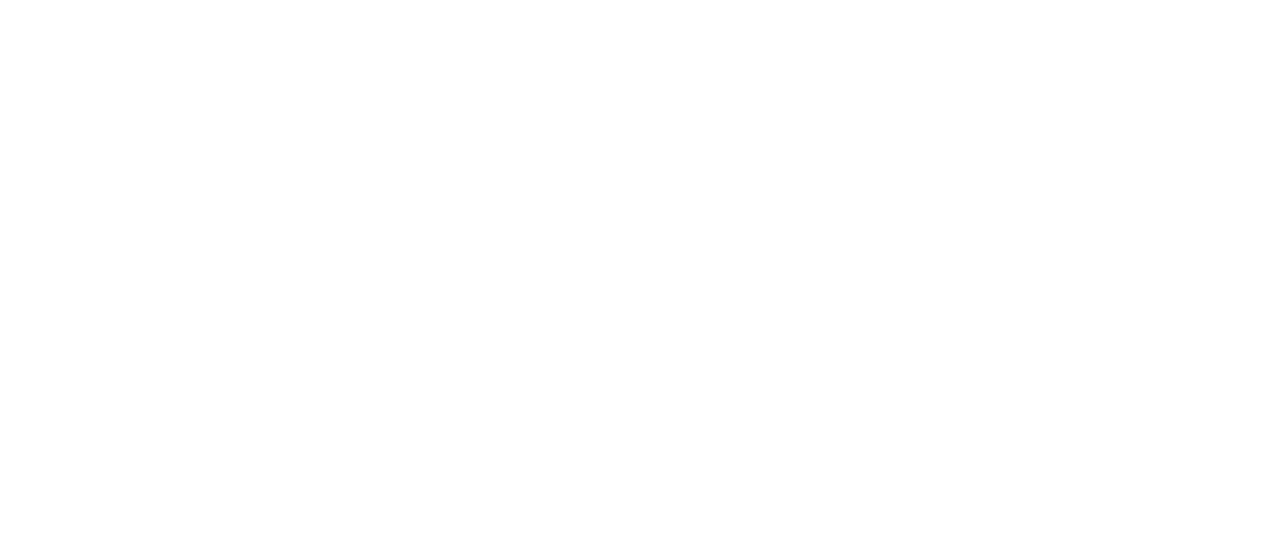
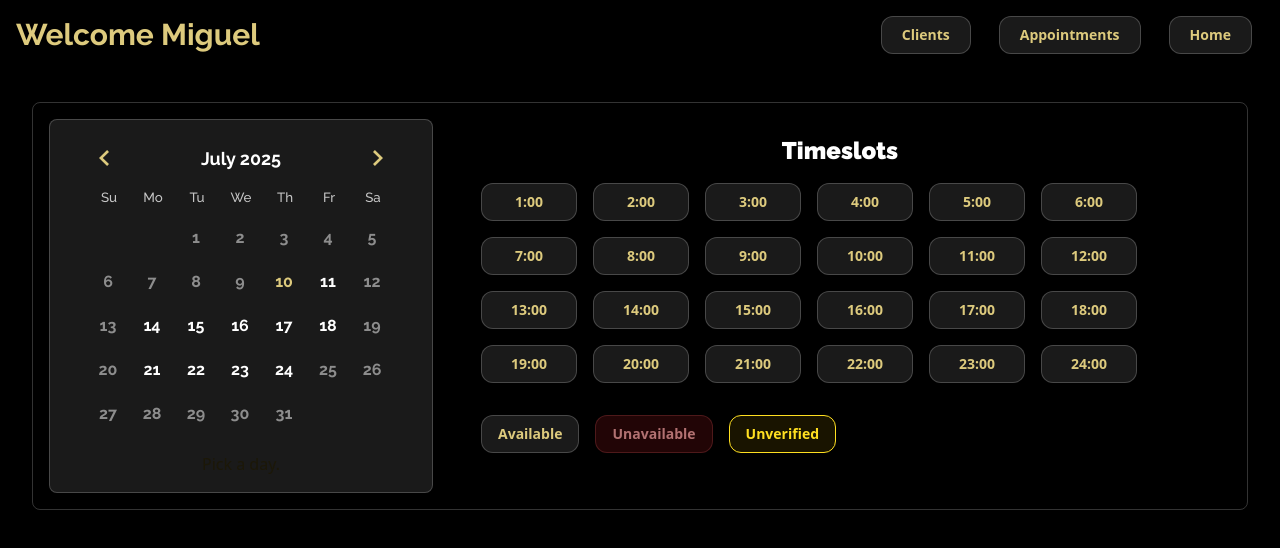
Before and after one commit to EricIshekwene/barbershop-website, a React (Vite) app: page /admin in a window 1280 px wide. Before the commit this address had no page. Shown: the top 548 px of the page. Built offline with nearby package versions, Linux system fonts and the light colour scheme; a web font is replaced by a local one.

Commit message:
TimeSlot Styling

```diff
--- a/src/App.jsx
+++ b/src/App.jsx
@@ -4,6 +4,7 @@
 import Home from './pages/Home'
 import BookingPage from './pages/BookingPage'
 import ConfirmationPage from './pages/ConfirmationPage'
+import AdminHome from './components/adminpage/AdminHome'
 
 function App() {
   return (
@@ -11,6 +12,7 @@
       <Route path="/" element={<Home />} />
       <Route path="/booking" element={<BookingPage />} />
       <Route path="/confirmation" element={<ConfirmationPage />} />
+      <Route path="/admin" element={<AdminHome />} />
     </Routes>
   )
 }
--- /dev/null
+++ b/src/components/adminpage/AdminHome.jsx
@@ -0,0 +1,12 @@
+import React from 'react'
+import AdminTitle from './admincomponents/AdminTitle'
+import AdminSetAvailability from './admincomponents/AdminSetAvailability'
+
+export default function AdminHome() {
+  return (
+    <div className='flex flex-col bg-black  h-screen'>
+        <AdminTitle />
+        <AdminSetAvailability timeslots={[1,2,3,4,5,6,7,8,9,10,11,12,13,14,15,16,17,18,19,20,21,22,23,24]} />
+    </div>
+  )
+}
--- /dev/null
+++ b/src/components/adminpage/admincomponents/AdminSetAvailability.jsx
@@ -0,0 +1,88 @@
+import React, { useState } from 'react'
+import { DayPicker, } from 'react-day-picker'
+
+export default function AdminSetAvailability({timeslots}) {
+    const [selected, setSelected] = useState(null);
+
+    const AvailableTimeslotsStyle ="px-4 py-2 rounded-xl text-sm font-semibold montserrat-navbar-btn bg-white/10 backdrop-blur-sm border border-white/20 text-[#DDCA7D] hover:bg-white/20 hover:shadow-md transition-all duration-300 focus:outline-none"
+    const UnavailableVerifiedTimeslotsStyle ="px-4 py-2 rounded-xl text-sm font-semibold montserrat-navbar-btn bg-red-500/20 backdrop-blur-sm border border-red-400/30 text-red-300 cursor-not-allowed opacity-70 hover:bg-red-500/30 transition-all duration-300 focus:outline-none"
+    const UnavailableUnverifiedTimeslotsStyle ="px-4 py-2 rounded-xl text-sm font-semibold montserrat-navbar-btn bg-yellow-400/10 backdrop-blur-sm border border-yellow-300 text-yellow-300 hover:bg-yellow-400/20 hover:shadow transition-all duration-30 focus:outline-none"
+    return (
+        <div className="flex border-1 border-white/20 m-8 p-4 rounded-lg gap-4">
+            <div
+                className={`rounded-lg border flex flex-col items-center border-white/20  w-80 sm:w-96 p-4 bg-white/10 ring-4`}
+            >
+
+                <DayPicker
+                    mode="single"
+                    selected={selected}
+                    onSelect={(date) => {
+                        setSelected(date)
+
+                    }}
+                    navLayout='around'
+                    required
+                    disabled={[
+                        { before: new Date() },
+                        { dayOfWeek: [0, 6] },
+                        { after: new Date(new Date().setDate(new Date().getDate() + 14)) },
+                    ]}
+
+                    classNames={{
+                        root: 'rdp-root text-white raleway-regular',
+                        selected: 'bg-[#DDCA7D] text-black rounded-full',
+                        today: 'text-[#DDCA7D] font-bold',
+                        chevron: `fill-[#DDCA7D]`
+
+                    }}
+                />
+
+                <p className="text-center text-[#1c1808] mt-4 font-medium">
+                    {selected ? `Selected: ${selected.toLocaleDateString()}` : "Pick a day."}
+                </p>
+            </div>
+            <div className='flex flex-col items-center p-4 flex-1'>
+                <p className='text-2xl raleway-bold text-white'>Timeslots</p>
+                <div className='flex flex-row flex-wrap items-center p-2 justify-start'>
+                    {timeslots && timeslots.length > 0 && timeslots.map((timeslot, idx) => (
+                        <div key={idx} className='flex items-center justify-start p-2'>
+                            <button
+                                className={AvailableTimeslotsStyle}
+                                style={{ minWidth: '6rem', minHeight: '2rem' }}
+                            >
+                                {timeslot}:00
+                            </button>
+                        </div>
+                    ))}
+                </div>
+                <div className='flex flex-row flex-wrap items-center p-2 justify-start self-start'>
+
+                        <div className='flex items-center p-2'>
+                            <button
+                                className={AvailableTimeslotsStyle}
+                                style={{ minWidth: '6rem', minHeight: '2rem' }}
+                            >
+                                Available
+                            </button>
+                        </div>
+                        <div className='flex items-center p-2'>
+                            <button
+                                className={UnavailableVerifiedTimeslotsStyle}
+                                style={{ minWidth: '6rem', minHeight: '2rem' }}
+                            >
+                                Unavailable
+                            </button>
+                        </div>
+                        <div className='flex items-center p-2'>
+                            <button
+                                className={UnavailableUnverifiedTimeslotsStyle}
+                                style={{ minWidth: '6rem', minHeight: '2rem' }}
+                            >
+                                Unverified
+                            </button>
+                        </div>
+                </div>
+            </div>
+        </div>
+    )
+}
--- /dev/null
+++ b/src/components/adminpage/admincomponents/AdminTitle.jsx
@@ -0,0 +1,39 @@
+import React from 'react'
+
+export default function AdminTitle() {
+    return (
+        <div className='flex flex-row bg-black items-center justify-between p-4'>
+            <h1 className='text-3xl raleway-regular text-[#DDCA7D] text-center'>Welcome Miguel</h1>
+            <div className='flex flex-row gap-4'> <a
+                href="#"
+                className="relative inline-flex items-center justify-center px-5 py-2 mr-3 rounded-xl text-sm font-semibold montserrat-navbar-btn
+             bg-white/10 backdrop-blur-sm border border-white/20 text-[#DDCA7D]
+             hover:bg-white/20 hover:shadow-md transition-all duration-300
+             focus:outline-none focus:ring-2 focus:ring-[#DDCA7D]/50 focus:ring-offset-1"
+            >
+                Clients
+            </a>
+                <a
+                    href="#"
+                    className="relative inline-flex items-center justify-center px-5 py-2 mr-3 rounded-xl text-sm font-semibold montserrat-navbar-btn
+             bg-white/10 backdrop-blur-sm border border-white/20 text-[#DDCA7D]
+             hover:bg-white/20 hover:shadow-md transition-all duration-300
+             focus:outline-none focus:ring-2 focus:ring-[#DDCA7D]/50 focus:ring-offset-1"
+                >
+                    Appointments
+                </a>
+                <a
+                    href="#"
+                    className="relative inline-flex items-center justify-center px-5 py-2 mr-3 rounded-xl text-sm font-semibold montserrat-navbar-btn
+             bg-white/10 backdrop-blur-sm border border-white/20 text-[#DDCA7D]
+             hover:bg-white/20 hover:shadow-md transition-all duration-300
+             focus:outline-none focus:ring-2 focus:ring-[#DDCA7D]/50 focus:ring-offset-1"
+                >
+                    Home
+                </a>
+                </div>
+
+
+        </div>
+    )
+}
```
Also changed, not shown: 2 other files (tests, documents, lock files or other folders).
